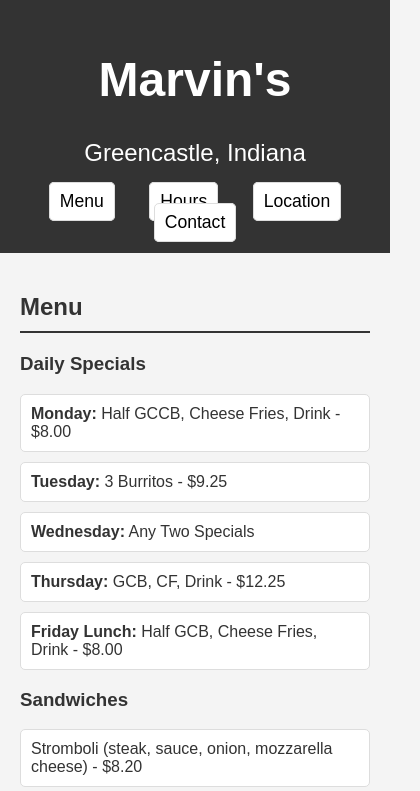
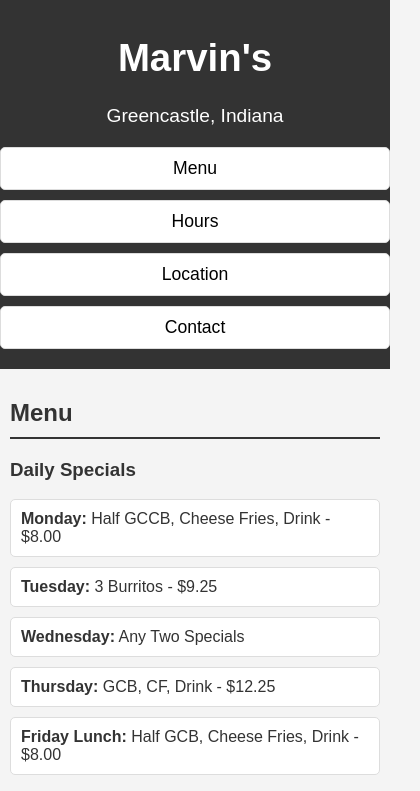
Before and after one commit to jacksonmote/marvins-web, a plain HTML site: page index.html in a window 390 px wide. Shown: the top 791 px of the page, 420 px wide, since content can reach past the window. Drawn offline with Linux system fonts and the light colour scheme.

Commit message:
Update styles.css
Updated for mobile responsiveness and UX

```diff
--- a/styles.css
+++ b/styles.css
@@ -116,3 +116,33 @@ footer a.disclaimer-link:hover {
     margin-top: 40px;
     text-align: center;
 }
+
+/* Media query for mobile responsiveness (screens smaller than 768px) */
+@media (max-width: 768px) {
+    /* Navigation menu items stack vertically */
+    header nav ul li {
+        display: block;
+        margin: 10px 0;
+    }
+
+    /* Ensure embedded iframes (like the Google Map) are responsive */
+    iframe {
+        width: 100%;
+        height: auto;
+    }
+
+    /* Adjust the main content padding */
+    main {
+        padding: 10px;
+    }
+
+    /* Optional: Make the header more compact */
+    header {
+        padding: 10px 0;
+    }
+
+    /* Optional: Resize the logo if needed */
+    header .logo {
+        font-size: 1.2em;
+    }
+}
```
